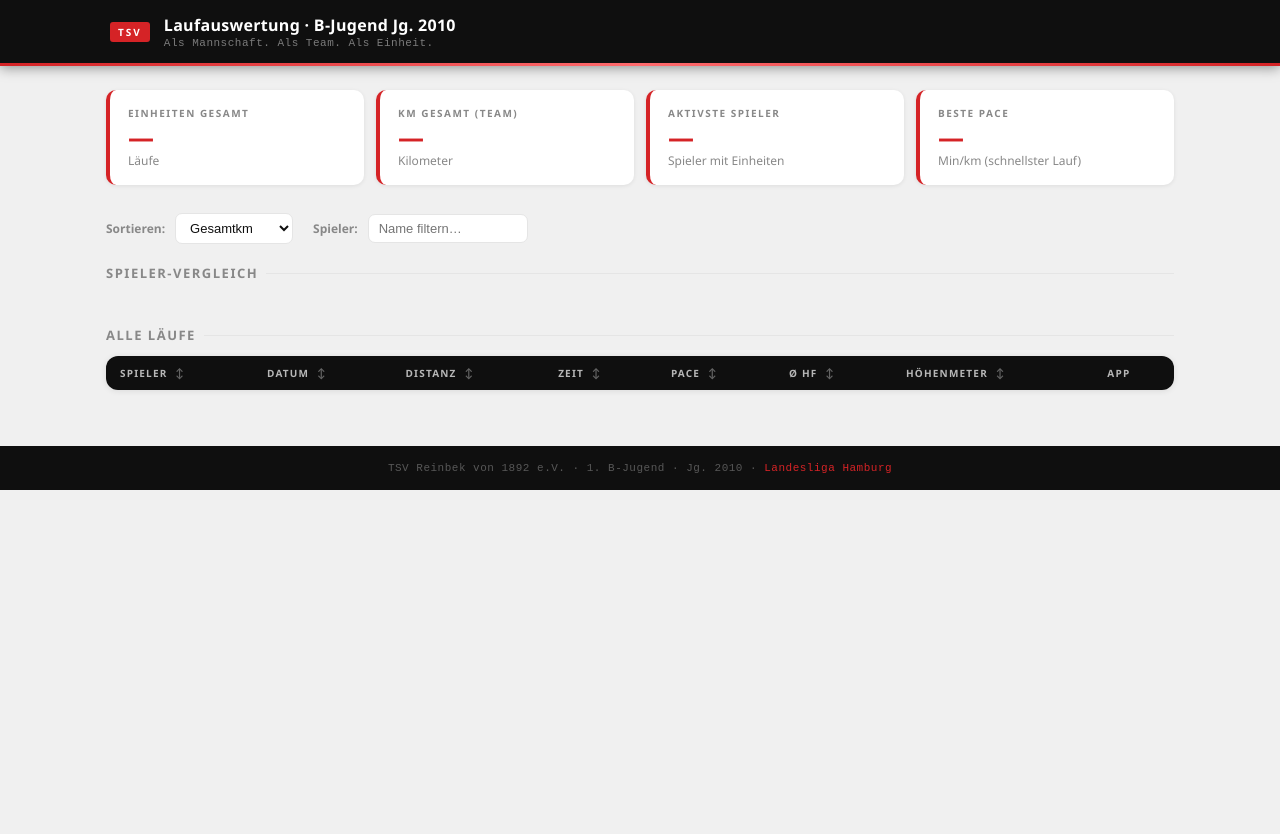
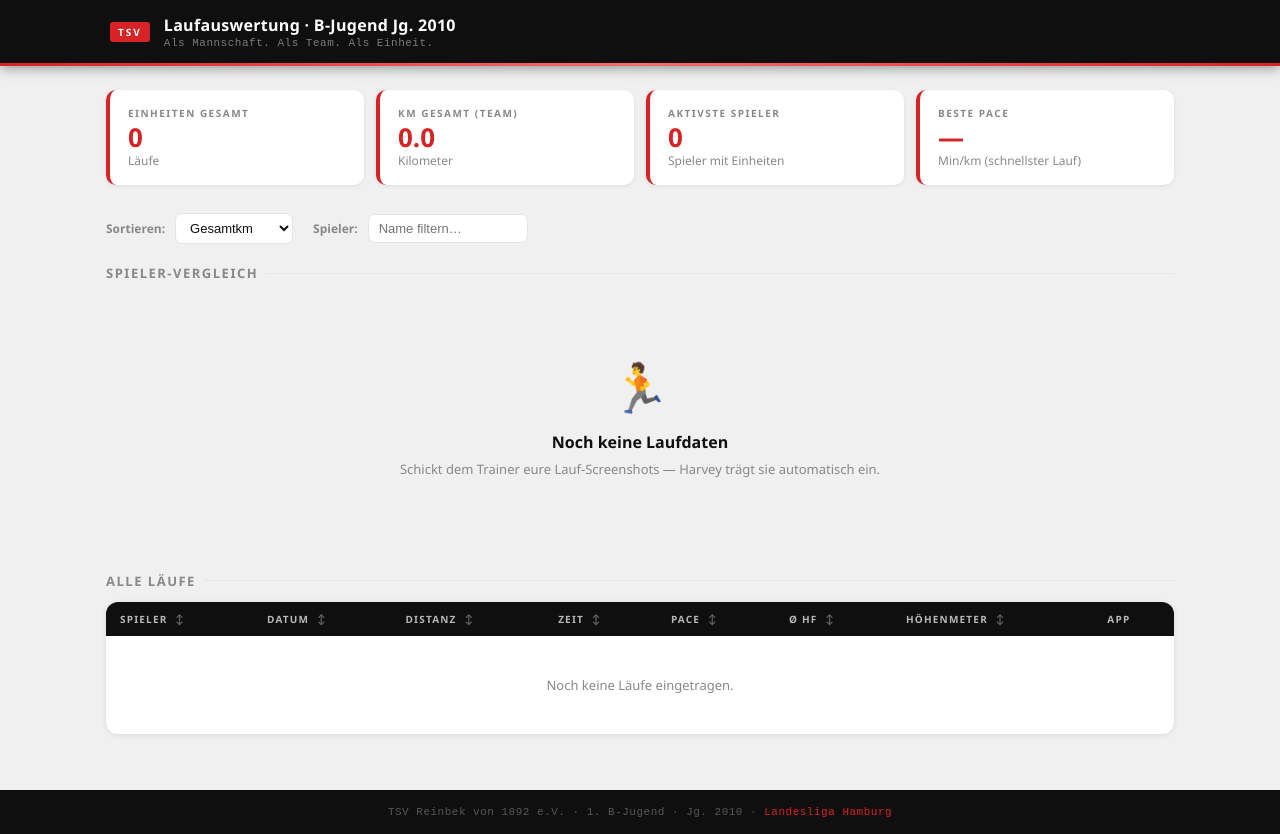
Before and after one commit to jandkosian/tsv-reinbek-laufauswertung, a plain HTML site: page index.html in a window 1280 px wide. Before the commit the page ends 800 px from the top, so only its background shows below. Drawn offline with Linux system fonts and the light colour scheme.

Commit message:
fix: load runs.json via fetch (static GitHub Pages)

```diff
--- a/index.html
+++ b/index.html
@@ -453,8 +453,19 @@
 </footer>
 
 <script>
-// ── Data (wird von Harvey automatisch aktualisiert) ──────────────────────────
-const RUNS = __RUNS_DATA__;
+// ── Data — lädt runs.json vom gleichen Server ────────────────────────────────
+let RUNS = [];
+
+async function loadAndRender() {
+  try {
+    const res = await fetch('./runs.json');
+    RUNS = await res.json();
+  } catch(e) {
+    console.warn('runs.json nicht geladen:', e);
+    RUNS = [];
+  }
+  render();
+}
 
 // ── Helpers ─────────────────────────────────────────────────────────────────
 function fmtPace(p) {
@@ -599,7 +610,7 @@
   }
 }
 
-render();
+loadAndRender();
 </script>
 </body>
 </html>
```
